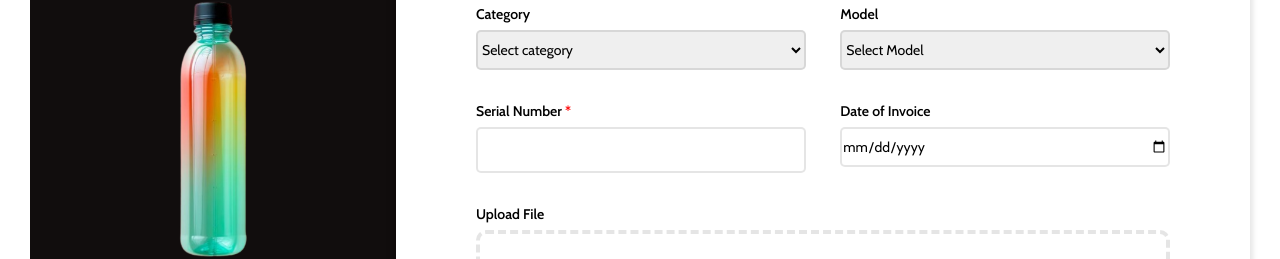
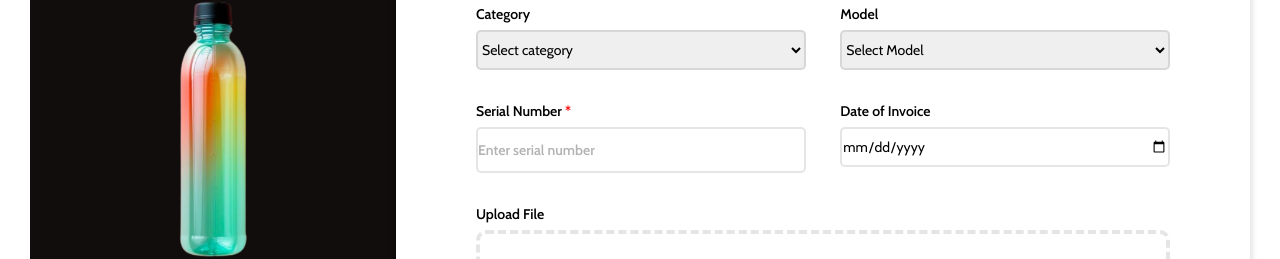
Before and after one commit to Neeraj-2525/Assignment-Neeraj, a React (Vite) app: page / in a window 1280 px wide. Shown: the part 245-504 px from the top of the page. Built offline with nearby package versions, Linux system fonts and the light colour scheme.

Commit message:
placeholder in serial number

```diff
--- a/src/components/RegForm/RegForm.jsx
+++ b/src/components/RegForm/RegForm.jsx
@@ -153,7 +153,7 @@ const RegForm = () => {
                             <label htmlFor="serialNum">
                                 Serial Number <span className="red-text">*</span>
                             </label>
-                            <input value={formState.serialNum} onChange={handleChange} type="text" id="serialNum" name="serialNum" required />
+                            <input placeholder='Enter serial number' value={formState.serialNum} onChange={handleChange} type="text" id="serialNum" name="serialNum" required />
                         </div>
 
                         <div className="inp-type-one">
```
